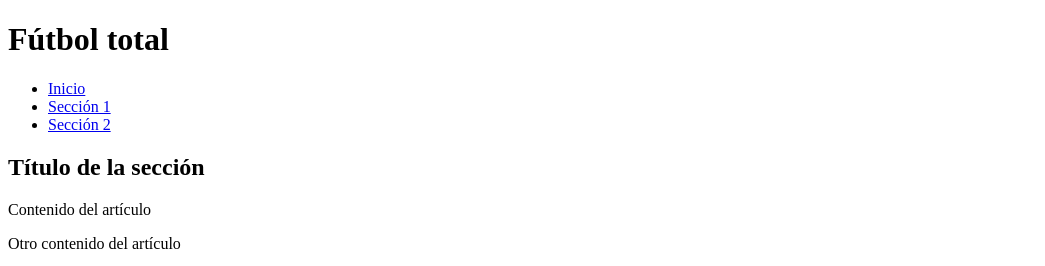
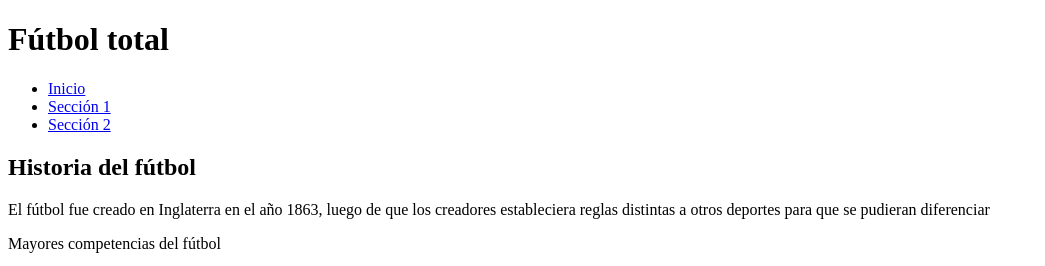
Before and after one commit to enzoscarso/actividad1-scarso, a plain HTML site: page index.html in a window 1280 px wide. Shown: the top 266 px of the page, without its empty margins (0-1045 px from the left). Drawn offline with Linux system fonts and the light colour scheme.

Commit message:
se agrego informacion sobre el tema

```diff
--- a/index.html
+++ b/index.html
@@ -18,12 +18,12 @@
     </header>
     <main>
         <section>
-            <h2>Título de la sección</h2>
+            <h2>Historia del fútbol</h2>
             <article>
-                <p>Contenido del artículo</p>
+                <p>El fútbol fue creado en Inglaterra en el año 1863, luego de que los creadores estableciera reglas distintas a otros deportes para que se pudieran diferenciar</p>
             </article>
             <article>
-                <p>Otro contenido del artículo</p>
+                <p>Mayores competencias del fútbol</p>
                 <img src="ruta/de/la/imagen.jpg" alt="Descripción de la imagen">
             </article>
         </section>
```
